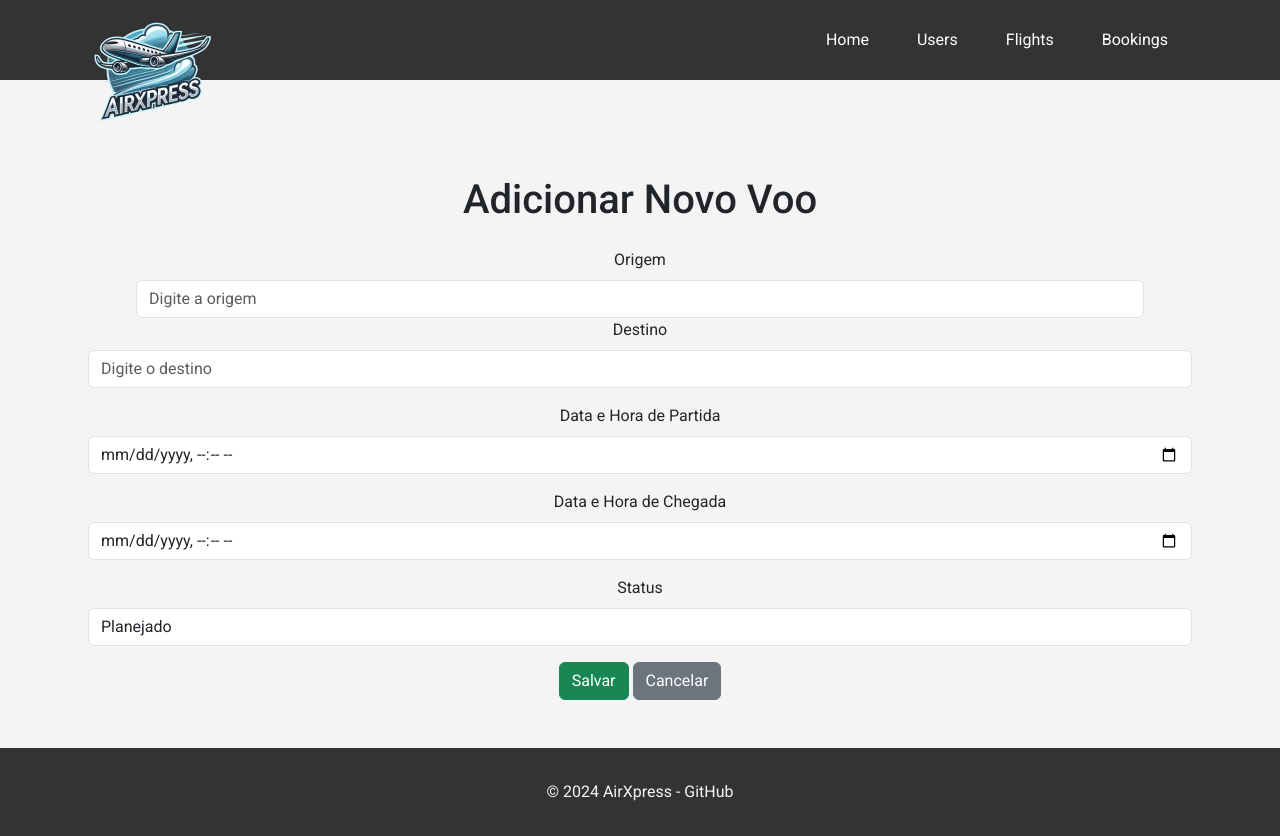
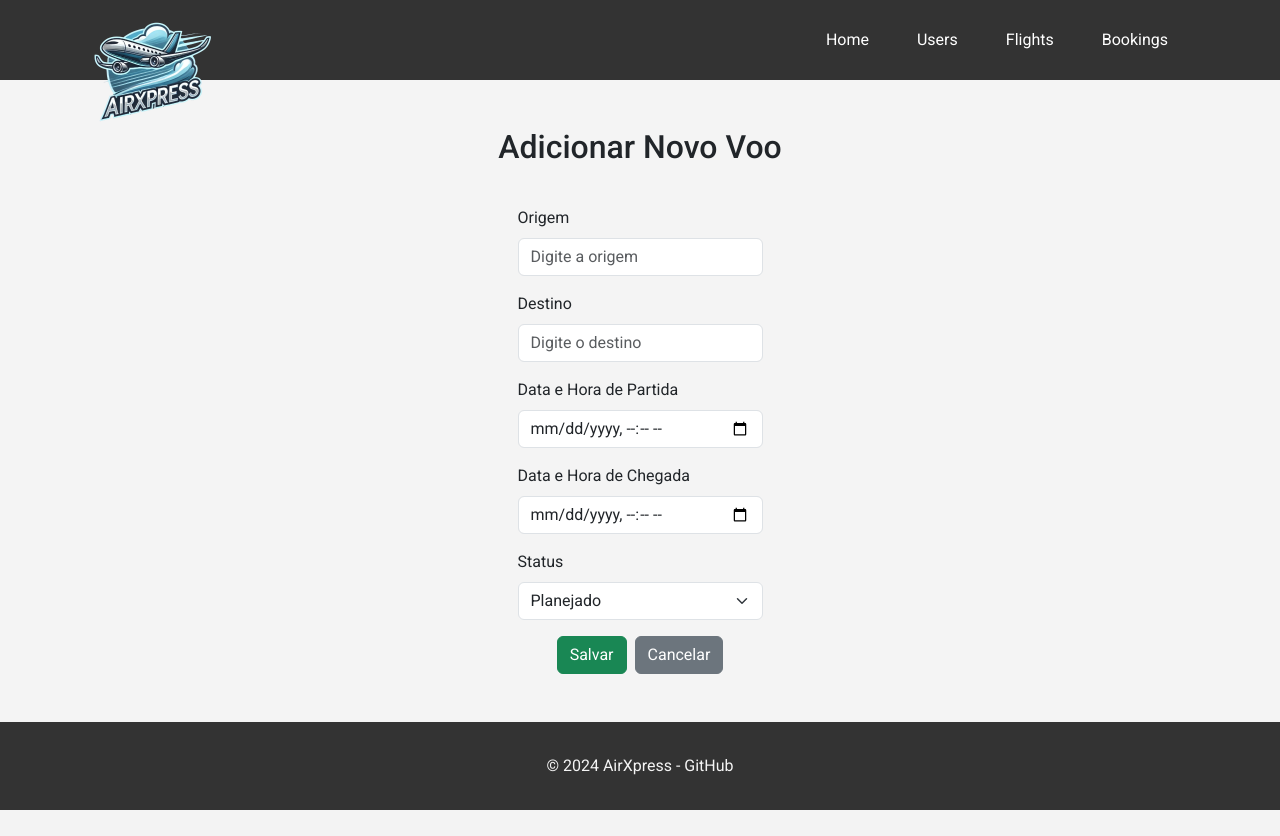
Before and after one commit to Guilh3rme06/AirXpress-IPLUSO, a Flask app: page /flights/add_flight in a window 1280 px wide. After the commit the page ends 810 px from the top, so only its background shows below. Run offline with Flask 3, Linux system fonts and the light colour scheme; some libraries are stand-ins or nearby versions.

Commit message:
adding semantic html, and using css3

```diff
--- a/app/assets/css/style.css
+++ b/app/assets/css/style.css
@@ -84,11 +84,15 @@ body {
 .main {
   min-height: calc(100vh - 5.5rem);
   padding-top: 5rem;
-  text-align: center;
 }
 
 .main__content {
   padding-block: 3rem;
+  display: flex;
+  flex-direction: column;
+  align-items: center;
+  justify-content: center;
+  row-gap: 2rem;
 }
 
 .index__text {
@@ -96,6 +100,7 @@ body {
   padding: 2rem;
   border-radius: 1rem;
   font-size: 1.5rem;
+  text-align: center;
   color: #333;
   background-color: #dfdfdf;
 }
@@ -108,6 +113,24 @@ body {
 
 .index__link:hover {
   text-decoration: underline;
+}
+
+.form {
+  display: flex;
+  flex-direction: column;
+  align-items: center;
+  justify-content: center;
+  row-gap: 1rem;
+}
+
+.form__group {
+  width: 100%;
+}
+
+.form__actions {
+  display: flex;
+  justify-content: center;
+  column-gap: 0.5rem;
 }
 
 .footer {
--- a/app/templates/base.html
+++ b/app/templates/base.html
@@ -17,6 +17,10 @@
       rel="stylesheet"
       href="{{ url_for('static', filename='css/style.css') }}"
     />
+    <script
+      src="https://cdnjs.cloudflare.com/ajax/libs/bootstrap/5.3.0/js/bootstrap.bundle.min.js"
+      defer
+    ></script>
   </head>
   <body>
     <header class="header">
--- a/app/templates/flights/add_flight.html
+++ b/app/templates/flights/add_flight.html
@@ -1,12 +1,7 @@
-{% extends 'base.html' %}
-
-{% block content %}
-<div class="container mt-5">
-    <h1 class="mb-4">Adicionar Novo Voo</h1>
-
-    <!-- Formulário para adicionar voo -->
-    <form method="post">
-        <div class="mb-3"></div>
+{% extends 'base.html' %} {% block content %}
+<h2>Adicionar Novo Voo</h2>
+<form class="form" method="post">
+  <fieldset class="form__group">
     <label for="origem" class="form-label">Origem</label>
     <input
       type="text"
@@ -16,8 +11,8 @@
       placeholder="Digite a origem"
       required
     />
-        </div>
-        <div class="mb-3">
+  </fieldset>
+  <fieldset class="form__group">
     <label for="destino" class="form-label">Destino</label>
     <input
       type="text"
@@ -27,9 +22,11 @@
       placeholder="Digite o destino"
       required
     />
-        </div>
-        <div class="mb-3">
-            <label for="datahora_partida" class="form-label">Data e Hora de Partida</label>
+  </fieldset>
+  <fieldset class="form__group">
+    <label for="datahora_partida" class="form-label"
+      >Data e Hora de Partida</label
+    >
     <input
       type="datetime-local"
       class="form-control"
@@ -37,9 +34,11 @@
       name="datahora_partida"
       required
     />
-        </div>
-        <div class="mb-3">
-            <label for="datahora_chegada" class="form-label">Data e Hora de Chegada</label>
+  </fieldset>
+  <fieldset class="form__group">
+    <label for="datahora_chegada" class="form-label"
+      >Data e Hora de Chegada</label
+    >
     <input
       type="datetime-local"
       class="form-control"
@@ -47,25 +46,23 @@
       name="datahora_chegada"
       required
     />
-        </div>
-        <div class="mb-3">
+  </fieldset>
+  <fieldset class="form__group">
     <label for="status" class="form-label">Status</label>
-            <select class="form-control" id="status" name="status" required>
+    <select class="form-select" id="status" name="status" required>
       <option value="planejado">Planejado</option>
       <option value="em andamento">Em Andamento</option>
       <option value="concluido">Concluído</option>
       <option value="cancelado">Cancelado</option>
     </select>
-        </div>
+  </fieldset>
+  <fieldset class="form__group form__actions">
     <button type="submit" class="btn btn-success">Salvar</button>
     <a
       href="{{ url_for('flights.index_flights_route') }}"
       class="btn btn-secondary"
       >Cancelar</a
     >
+  </fieldset>
 </form>
-</div>
-
-<!-- Scripts do Bootstrap -->
-<script src="https://cdnjs.cloudflare.com/ajax/libs/bootstrap/5.3.0/js/bootstrap.bundle.min.js"></script>
 {% endblock %}
--- a/app/templates/index.html
+++ b/app/templates/index.html
@@ -7,7 +7,7 @@
     href="https://www.ipluso.pt/ctesp/ctesp-em-desenvolvimento-para-a-web-e-dispositivos-moveis"
     target="_blank"
     >IPLUSO</a
-  >, ministrado pelo
+  >, lecionada pelo
   <a
     class="index__link"
     href="https://www.linkedin.com/in/tiagocunhareis/"
```
Also changed, not shown: app/templates/bookings/add_booking.html (+10 -15 lines), app/templates/bookings/booking.html (+1 -10 lines), app/templates/bookings/update_booking.html (+11 -16 lines), app/templates/flights/flights.html (+1 -10 lines), app/templates/flights/update_flight.html (+21 -24 lines), app/templates/user/add_user.html (+8 -13 lines), app/templates/user/update_user.html (+9 -16 lines), app/templates/user/user.html (+1 -9 lines). Lines whose indentation alone changed are shown as unchanged.
